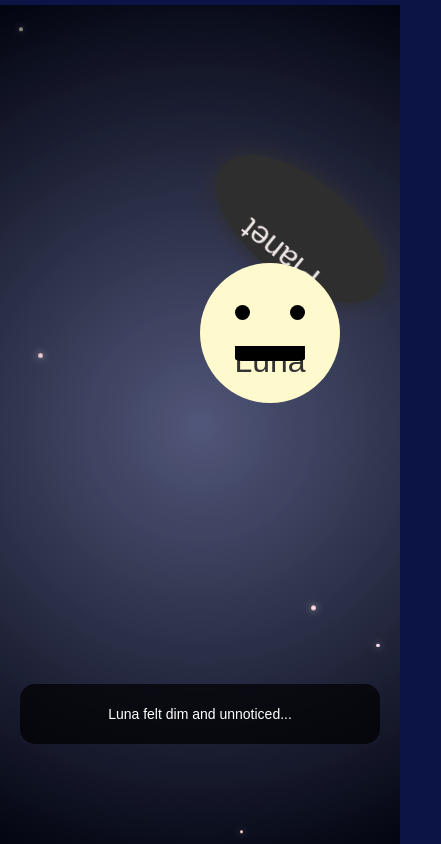
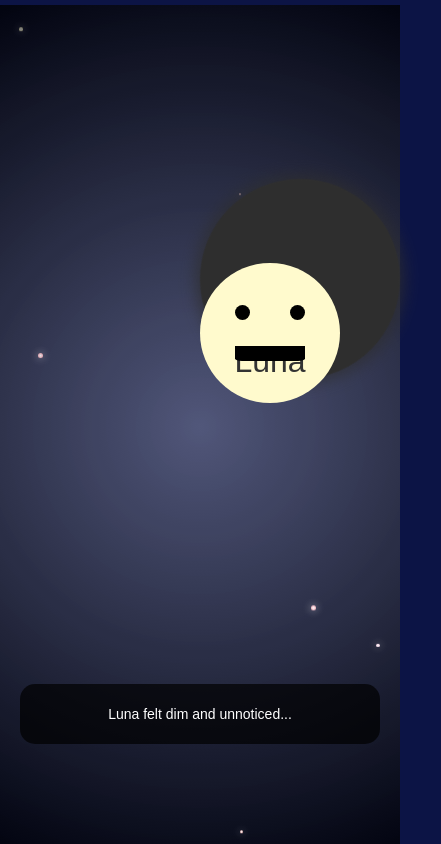
Before and after one commit to SowmyaSowmi3012/luna-story, a React (Create React App) app: page / in a window 390 px wide. Shown: the top 844 px of the page, 441 px wide, since content can reach past the window. Built offline with nearby package versions, Linux system fonts and the light colour scheme.

Commit message:
Update index.css

```diff
--- a/src/index.css
+++ b/src/index.css
@@ -508,7 +508,7 @@ button:disabled {
 
   .planet, .sun {
     width: 200px; /* Compact size */
-    height: 100px;
+    height: 200px;
     margin: 5px 0; /* Tight vertical spacing */
   }
   .luna {
@@ -529,7 +529,7 @@ button:disabled {
   }
 
   button {
-    width: 100%; /* Full width buttons */
+    width: 50%; /* Full width buttons */
     font-size: 14px; /* Adjust font size */
     padding: 8px 10px; /* Compact padding */
     margin: 5px 0; /* Tight vertical spacing */
```
